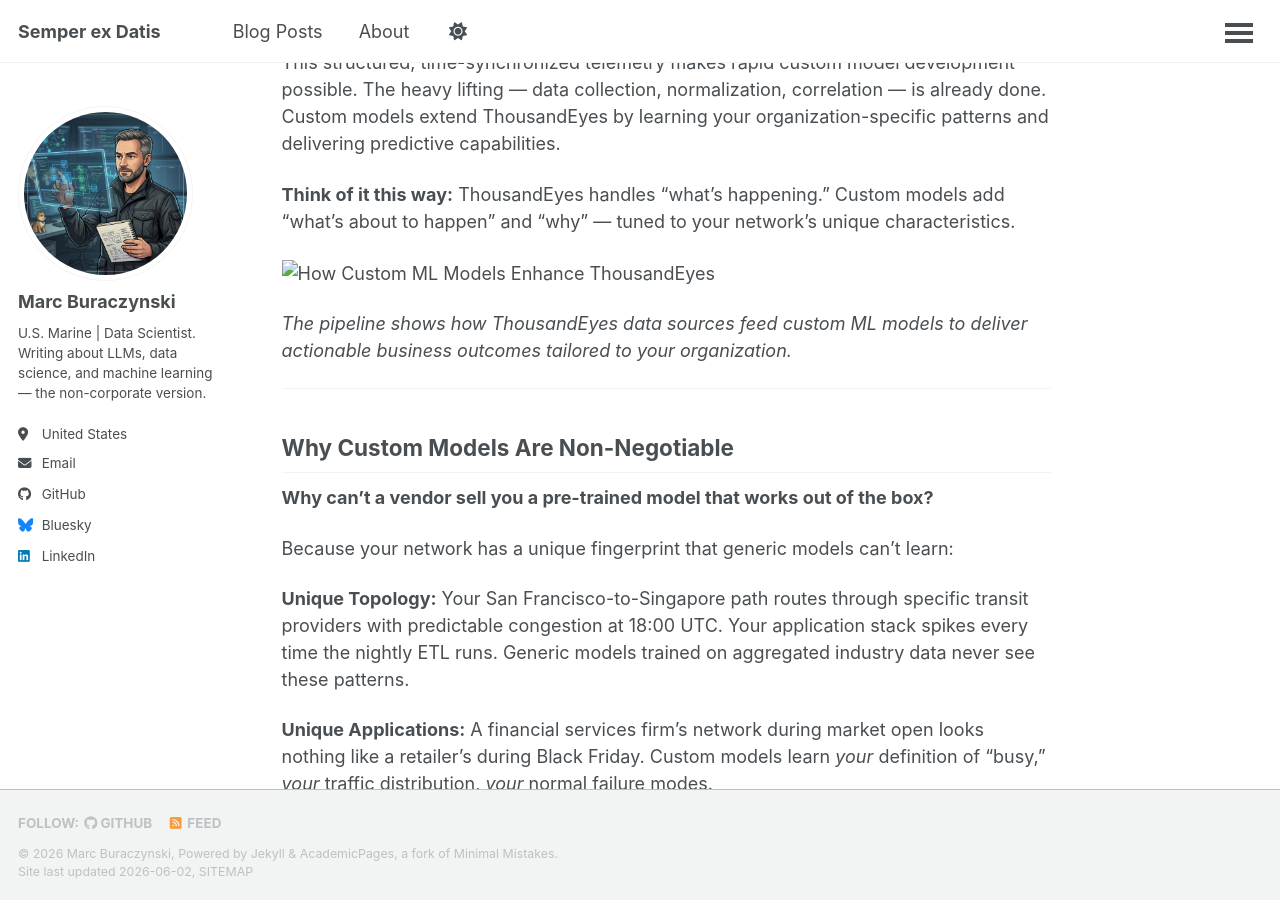
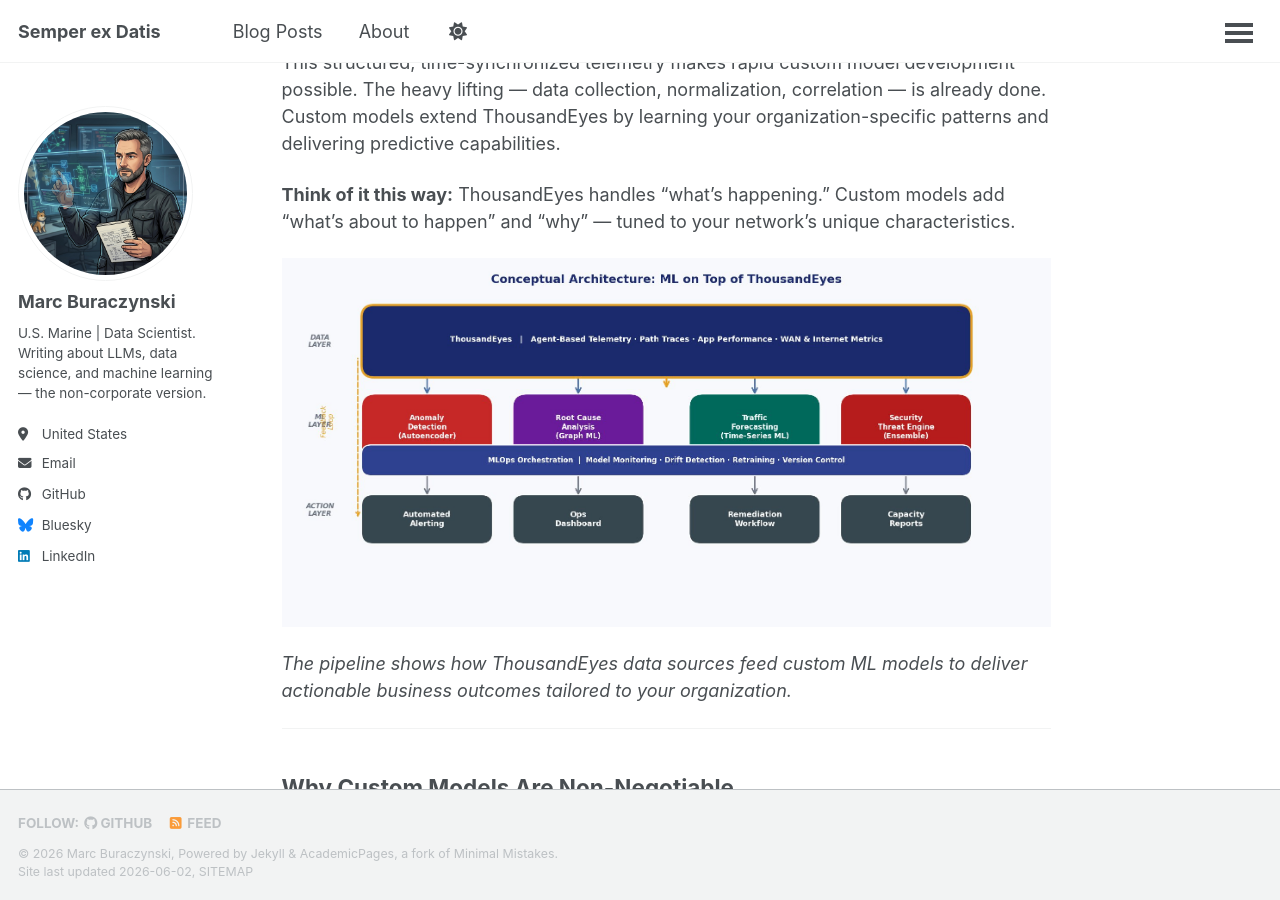
Before and after one commit to GunnyMarc/gunnymarc.github.io, a Jekyll site: the page built from _posts/2026-06-02-Advancing Network Observability with Custom-Developed Machine Learning Models.md, in a window 1280 px wide and 900 px high, scrolled down 3120 px. Built offline with Jekyll 4.4.1, drawn with Linux system fonts in a browser that asks for light colours; a script that is not in the unit is left out.

Commit message:
2 Jun 2026 article added

```diff
--- a/_posts/2026-06-02-Advancing Network Observability with Custom-Developed Machine Learning Models.md
+++ b/_posts/2026-06-02-Advancing Network Observability with Custom-Developed Machine Learning Models.md
@@ -87,7 +87,7 @@ This structured, time-synchronized telemetry makes rapid custom model developmen
 
 **Think of it this way:** ThousandEyes handles "what's happening." Custom models add "what's about to happen" and "why" — tuned to your network's unique characteristics.
 
-![How Custom ML Models Enhance ThousandEyes](../images/v2_diag1_te_pipeline.png)
+![How Custom ML Models Enhance ThousandEyes](https://github.com/GunnyMarc/gunnymarc.github.io/blob/main/images/v2_diag4_architecture.png)
 
 *The pipeline shows how ThousandEyes data sources feed custom ML models to deliver actionable business outcomes tailored to your organization.*
 
@@ -139,7 +139,7 @@ Think of it like a veteran NOC engineer who has worked *your* network for years
 
 A generic anomaly detector might flag your planned nightly backup job as an anomaly because traffic suddenly spikes at 2 AM. A custom model trained on your data knows that pattern is expected and ignores it — while catching the *unusual* 2 AM spike that indicates a problem.
 
-![Predictive Anomaly Detection — How It Works](../images/v2_diag2_anomaly.png)
+![Predictive Anomaly Detection — How It Works](https://github.com/GunnyMarc/gunnymarc.github.io/blob/main/images/v2_diag1_te_pipeline.png)
 
 *This diagram illustrates the workflow from telemetry collection through baseline learning to real-time anomaly detection and alerting.*
 
@@ -232,7 +232,7 @@ The architecture is **four layers**:
 
 **Layer 4 — Action.** Automated alerts with contextual explanations, operations dashboards, remediation triggers, capacity reports. Engineers receive a *diagnosis* grounded in your network's behavior.
 
-![Conceptual Architecture: ML on Top of ThousandEyes](../images/v2_diag4_architecture.png)
+![Conceptual Architecture: ML on Top of ThousandEyes](https://github.com/GunnyMarc/gunnymarc.github.io/blob/main/images/v2_diag2_anomaly.png)
 
 *The four-layer architecture showing how ThousandEyes data flows through custom ML models and MLOps orchestration to deliver actionable insights.*
 
@@ -267,7 +267,7 @@ The common pitfall: **deploy and forget.** Custom models need continuous monitor
 
 ## The Compounding Effect
 
-![Business Value of ML-Enhanced Network Observability](../images/v2_diag3_bizvalue.png)
+![Business Value of ML-Enhanced Network Observability](https://github.com/GunnyMarc/gunnymarc.github.io/blob/main/images/v2_diag3_bizvalue.png)
 
 *The business value diagram illustrates the tangible benefits and before/after comparison of ML-enhanced network observability.*
 
```
